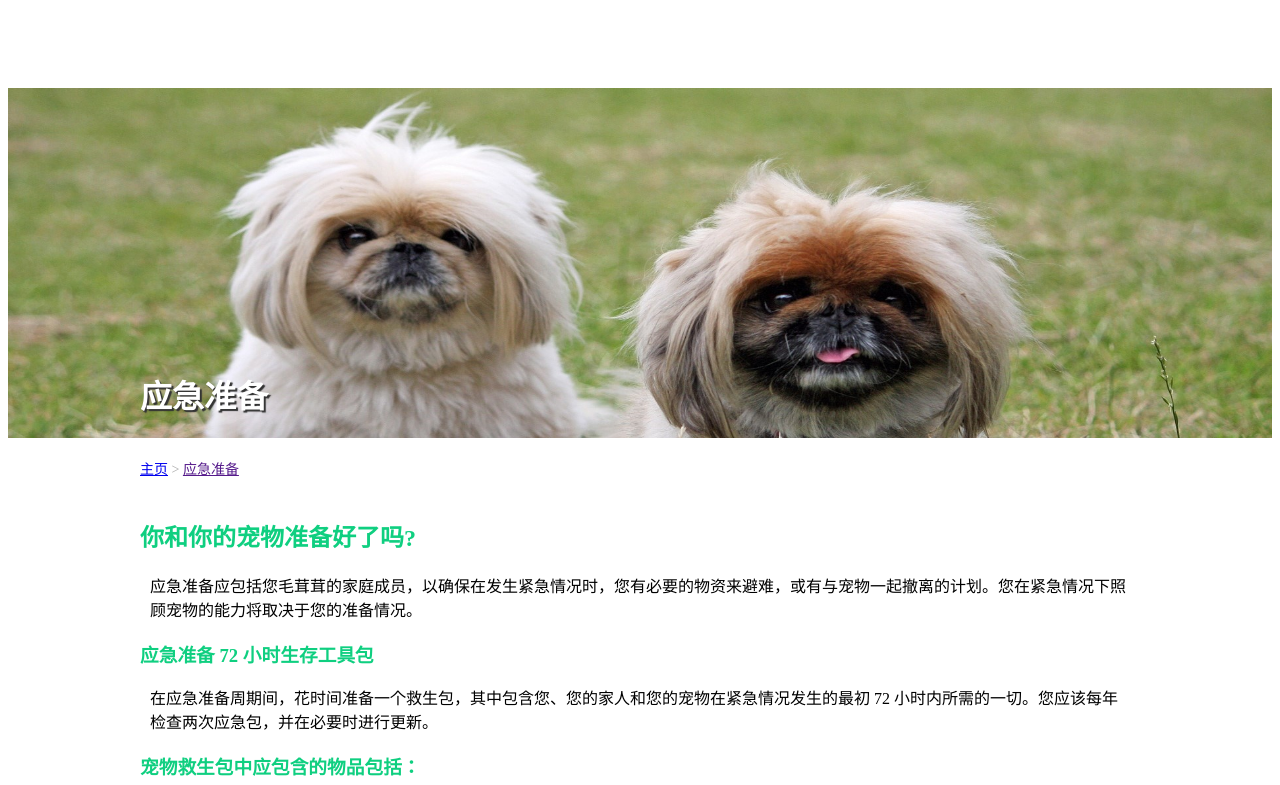
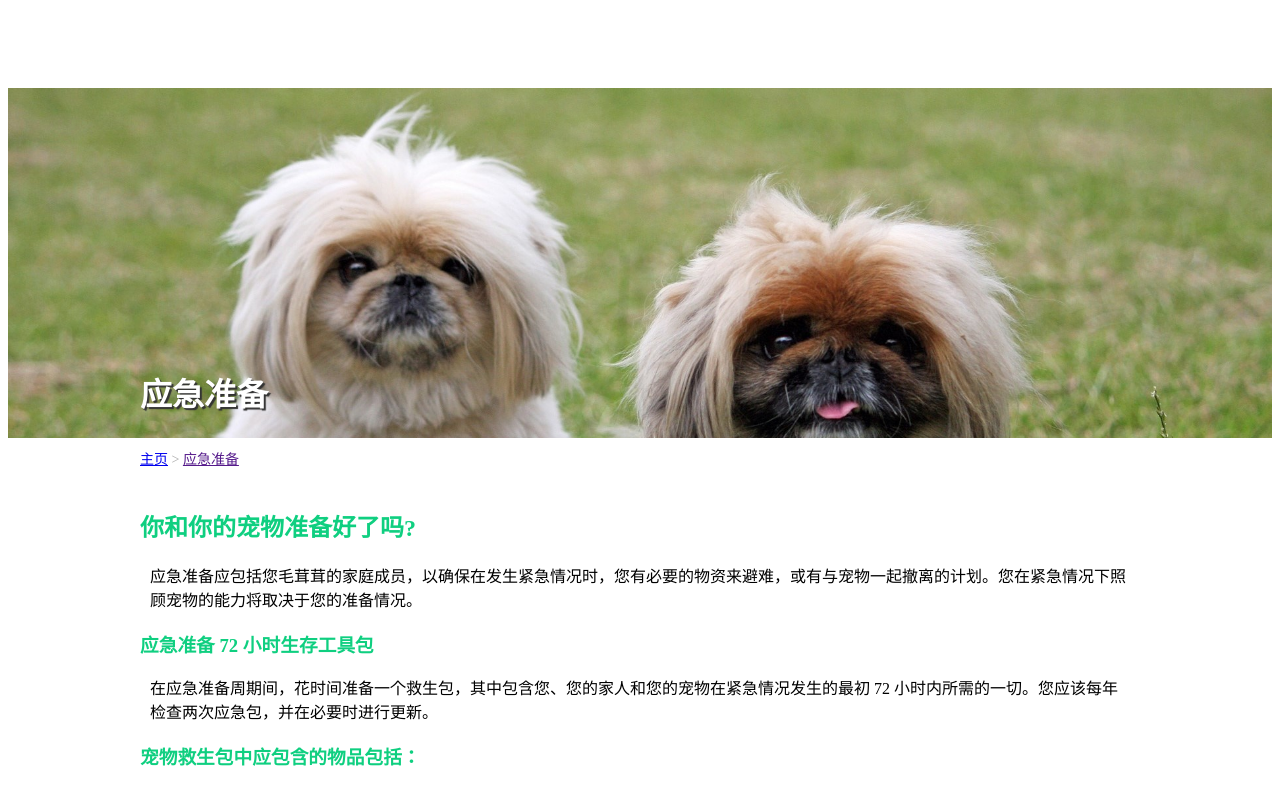
Before and after one commit to batdecoder/adoptan, a website: page pages/prepare/prepare.html in a window 1280 px wide. Shown: the top 785 px of the page. Drawn offline with Linux system fonts and the light colour scheme.

Commit message:
合并应急准备页面

```diff
--- a/pages/prepare/prepare.html
+++ b/pages/prepare/prepare.html
@@ -3,16 +3,14 @@
 <link rel="stylesheet" href="./../../assets/css/base.css">
 <link rel="stylesheet" href="./prepare.css">
 
+<div class="nav"></div>
 
 <div id="main">
   <div class="top">
-    <img src="./../../assets/img/navimg/nav-prepare.jpg" alt="" />
-    <div>
-      <h1>应急准备</h1>
-    </div>
+    <h1>应急准备</h1>
   </div>
 
-  <div class="nav">
+  <div class="crumbs">
     <a href="./">主页</a> &gt;
     <a href="">应急准备</a>
   </div>
--- a/pages/prepare/prepare.scss
+++ b/pages/prepare/prepare.scss
@@ -1,29 +1,29 @@
+.nav {
+  background: url(./../../assets/img/navimg/nav-prepare.jpg) no-repeat;
+  background-size: 100%;
+  height: 350px;
+}
 #main {
+position: relative;
   > .top {
-    position: relative;
-    overflow: hidden;
-
-    > img {
-      width: 100%;
-      height: 350px;
-    }
-    > div {
+    h1{
       position: absolute;
-      display: flex;
-      bottom: 0;
-      transform: translate(-50%);
-      left: 50%;
-      width: var(--container-width);
-      color: white;
-      text-shadow: 2px 2px 1px #333;
+    // display: flex;
+    // bottom: 0;
+    top: -100px;
+    transform: translate(-50%);
+    left: 50%;
+    width: var(--container-width);
+    color: white;
+    text-shadow: 2px 2px 1px #333;
     }
   }
-  > .nav {
+  > .crumbs {
     width: var(--container-width);
     position: relative;
     transform: translate(-50%);
     left: 50%;
-    margin: 20px 0;
+    margin: 10px 0 20px;
     overflow: auto;
     color: #aaa;
     font-size: 14px;
@@ -36,7 +36,7 @@
     margin: 20px 0;
     overflow: auto;
 
-    p{
+    p {
       padding: 0 10px;
     }
 
```
Also changed, not shown: pages/prepare/prepare.css, 1 other file.
